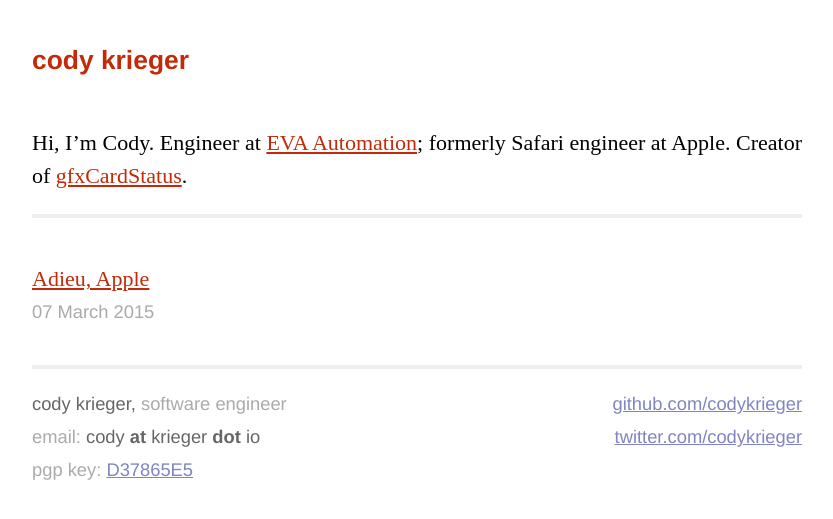
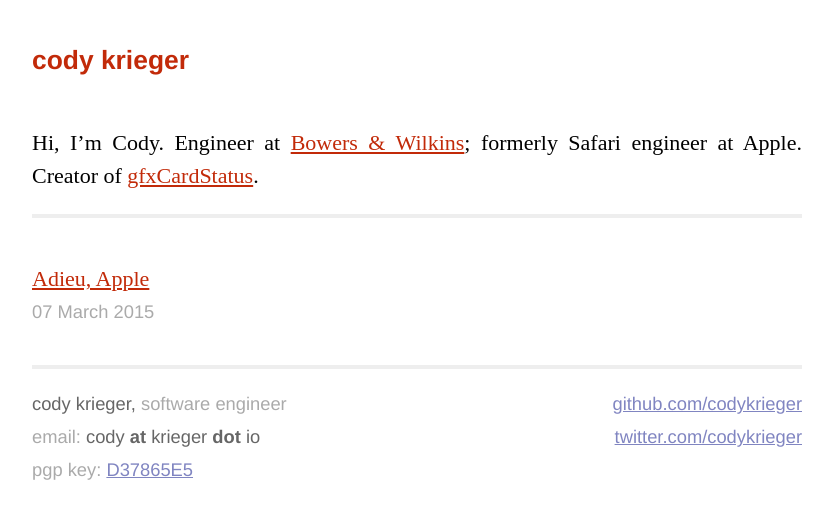
Before and after one commit to codykrieger/krieger.io, a Jekyll site: the page built from index.html, in a window 1280 px wide. Shown: the top 519 px of the page, without its empty margins (223-1056 px from the left). Built offline with Jekyll 4.4.1, drawn with Linux system fonts in a browser that asks for light colours; the list of posts is cut into pages by our own code; comment, search, counter and statistics services are not loaded.

Commit message:
s/EVA Automation/Bowers & Wilkins/g

```diff
--- a/index.html
+++ b/index.html
@@ -3,7 +3,7 @@ layout: default
 ---
 
 <p class="intro">
-  Hi, I’m Cody. Engineer at <a href="http://evaautomation.com">EVA Automation</a>;
+  Hi, I’m Cody. Engineer at <a href="https://evaautomation.com">Bowers &amp; Wilkins</a>;
   formerly Safari engineer at Apple. Creator of <a href="https://gfx.io">gfxCardStatus</a>.
 </p>
 
```
